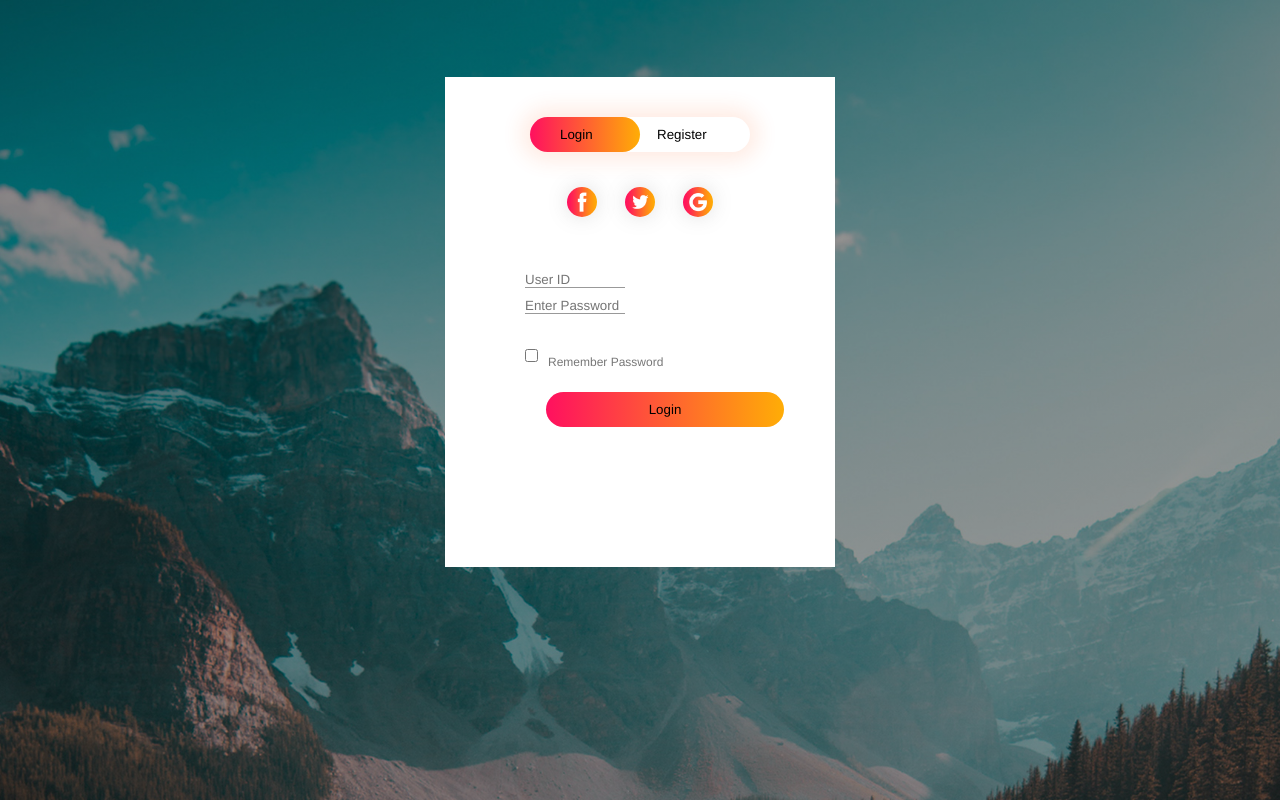
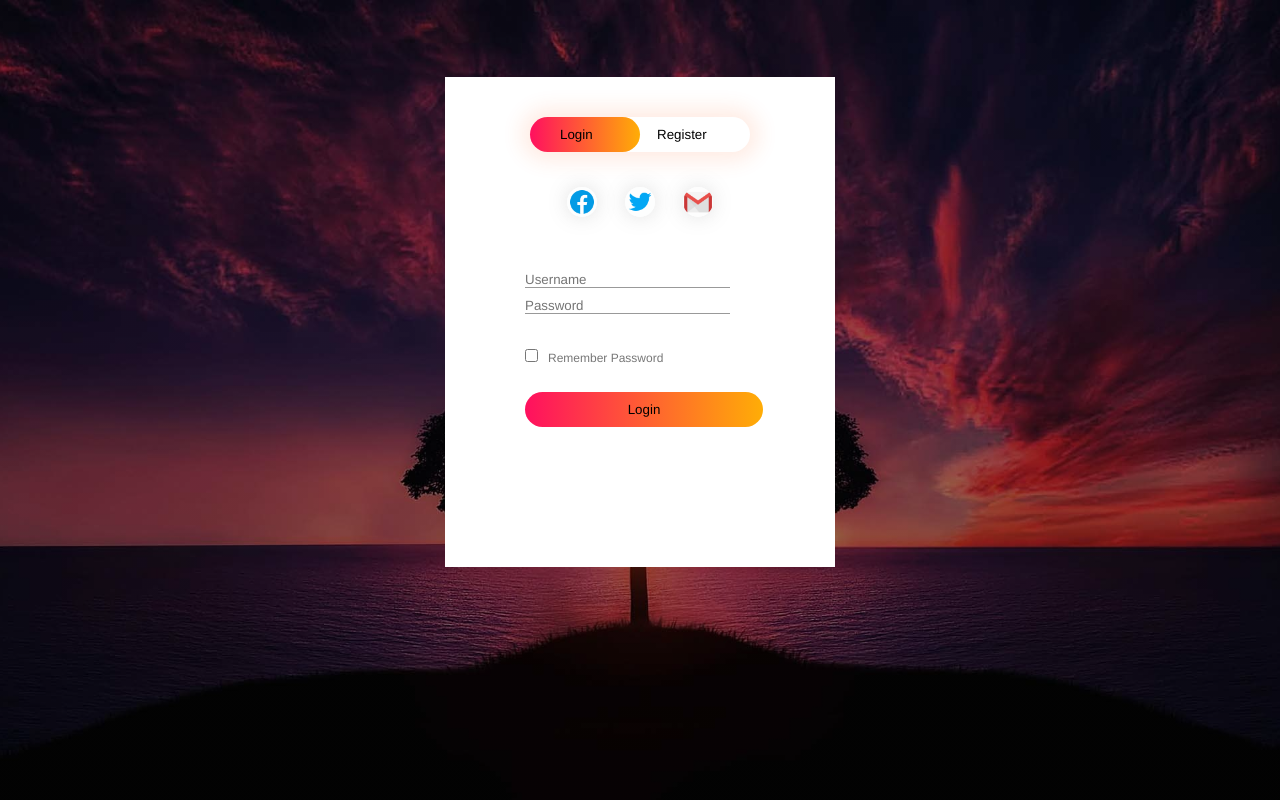
Before and after one commit to sumitxt/Ostad-MERN-assignment9, a plain HTML site: page index.html in a window 1280 px wide. Drawn offline with Linux system fonts and the light colour scheme.

Commit message:
socialIconChanged

```diff
--- a/index.html
+++ b/index.html
@@ -13,49 +13,36 @@
     <div class="hero">
         <div class="form-box">
             <div class="button-box">
-                <div id="btn">    </div>
+                <div id="btn"> </div>
                 <button type="button" class="toggle-btn" onclick="login()">Login</button>
                 <button type="button" class="toggle-btn" onclick="register()">Register</button>
 
             </div>
             <div class="social-icons">
-                <img src="fb.png">
-                <img src="tw.png">
-                <img src="gp.png">
+                <img src="/images/icons8-facebook-circled.gif" alt="FB">
+                <img src="/images/icons8-twitter.gif" alt="TW">
+                <img src="/images/icons8-gmail-logo.gif" alt="Google">
             </div>
             <form id="login" class="input-group">
-                <input type="text" class="input-field" placeholder="User ID" required><br>
-                <input type="password" class="input-field" placeholder="Enter Password" required><br>
+                <input type="text" class="input-field" placeholder="Username" required><br>
+                <input type="password" class="input-field" placeholder="Password" required><br>
                 <input type="checkbox" class="check-box"><span>Remember Password</span><br>
                 <button type="submit" class="submit-btn">Login</button>
             </form>
             <form id="register" class="input-group">
-                <input type="text" class="input-field" placeholder="User ID" required><br>
-                <input type="email" class="input-field" placeholder="email ID" required><br>
-                <input type="password" class="input-field" placeholder="Enter Password" required><br>
+                <input type="text" id="first-name" class="input-field" placeholder="First name" required>
+                <input type="text" id="last-name" class="input-field" placeholder="Last Name" required><br>
+                <input type="text" class="input-field" placeholder="Username" required><br>
+                <input type="email" class="input-field" placeholder="Email" required><br>
+                <input type="number" class="input-field" placeholder="Tel. Number"><br>
+                <input type="password" class="input-field" placeholder="Password" required><br>
                 <input type="password" class="input-field" placeholder="Confirm Password" required><br>
                 <input type="checkbox" class="check-box"><span>I agree to the terms and conditions</span><br>
                 <button type="submit" class="submit-btn">Register</button>
             </form>
         </div>
     </div>
+    <script src="./script.js"></script>
 </body>
-<script>
-var x=document.getElementById("login")
-var y=document.getElementById("register")
-var z=document.getElementById("btn")
 
-function register(){
-    x.style.left="-400px";
-    y.style.left="50px";
-    z.style.left="110px";
-}
-
-
-function login(){
-    x.style.left="50px";
-    y.style.left="450px";
-    z.style.left="0";
-}
-</script>
 </html>
--- a/script.js
+++ b/script.js
@@ -0,0 +1,16 @@
+let x=document.getElementById("login")
+let y=document.getElementById("register")
+let z=document.getElementById("btn")
+
+function register(){
+    x.style.left="-400px";
+    y.style.left="50px";
+    z.style.left="110px";
+}
+
+
+function login(){
+    x.style.left="50px";
+    y.style.left="450px";
+    z.style.left="0";
+}
--- a/style.css
+++ b/style.css
@@ -7,7 +7,7 @@
 .hero {
     height: 100%;
     width: 100%;
-    background-image: linear-gradient(rgba(0, 0, 0, 0.4), rgba(0, 0, 0, 0.4)), url(banner.jpg);
+    background-image: linear-gradient(rgba(0, 0, 0, 0.4), rgba(0, 0, 0, 0.4)), url(images/banner.jpg);
     background-position: center;
     background-size: cover;
     position: absolute;
@@ -72,7 +72,7 @@
 }
 
 .input-field{
-    width:100px;
+    width:205px;
     margin: 5px 0;
     border-top:0;
     border-left: 0;
@@ -81,13 +81,19 @@
     outline:none;
     background: transparent;
 }
-
+#first-name{
+    width:100px;
+}
+#last-name{
+    width:100px;
+}
 .submit-btn{
     width: 85%;
     padding: 10px 0;
     cursor: pointer;
     display:block;
-    margin:auto;
+    /* margin:auto; */
+    margin:0;
     background:linear-gradient(to right, #ff105f, #ffad06);
     border: 0;
     outline: none;
@@ -100,7 +106,7 @@ span{
     color: #777;
     font-size:12px;
     bottom:68px;
-    position: absolute;
+    /* position: absolute; */
 }
 
 #login{
```
Also changed, not shown: banner.jpg (deleted), fb.png (deleted), gp.png (deleted), images/banner.jpg (added), images/icons8-facebook-circled.gif (added), images/icons8-gmail-logo.gif (added), images/icons8-twitter.gif (added), tw.png (deleted).
